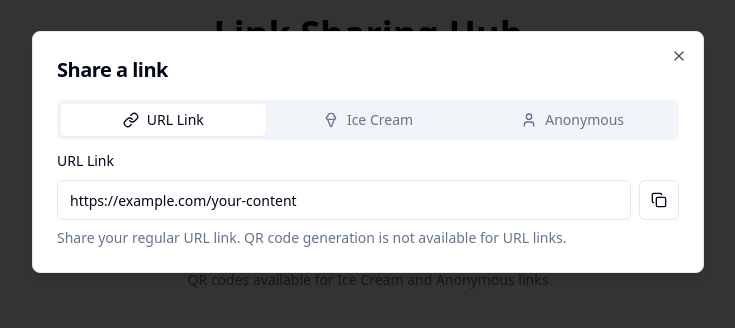
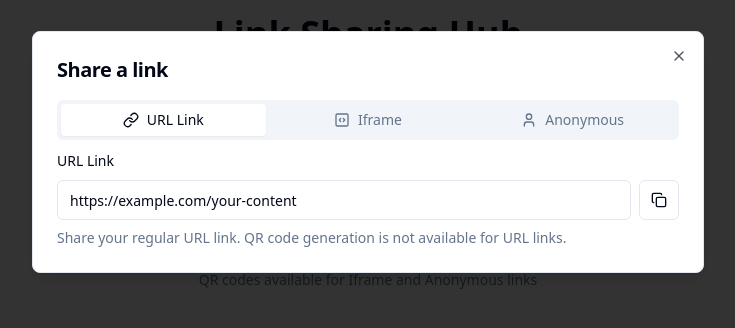
Before and after one commit to SKohl-a/triple-link-generator, a React (Vite) app: page / in a window 1280 px wide. Both pictures are taken after a click on the button "Share a Link". Shown: the part 248-576 px from the top of the page, without its empty margins (272-1007 px from the left). Built offline with nearby package versions, Linux system fonts and the light colour scheme.

Commit message:
Refactor: Ice cream link to iframe
The ice cream link type is now rendered as an iframe.

```diff
--- a/src/components/LinkShareModal.tsx
+++ b/src/components/LinkShareModal.tsx
@@ -5,7 +5,7 @@ import { Button } from '@/components/ui/button';
 import { Input } from '@/components/ui/input';
 import { Label } from '@/components/ui/label';
 import { Tabs, TabsContent, TabsList, TabsTrigger } from '@/components/ui/tabs';
-import { Copy, QrCode, Link, IceCream, User } from 'lucide-react';
+import { Copy, QrCode, Link, SquareCode, User } from 'lucide-react';
 import { useToast } from '@/hooks/use-toast';
 import QRCodeGenerator from './QRCodeGenerator';
 
@@ -17,7 +17,7 @@ interface LinkShareModalProps {
 const LinkShareModal: React.FC<LinkShareModalProps> = ({ isOpen, onClose }) => {
   const [activeTab, setActiveTab] = useState('url');
   const [urlLink, setUrlLink] = useState('https://example.com/your-content');
-  const [iceCreamLink, setIceCreamLink] = useState('https://icecream.app/sweet-treats/12345');
+  const [iframeLink, setIframeLink] = useState('<iframe src="https://example.com/embed" width="100%" height="400"></iframe>');
   const [anonymousLink, setAnonymousLink] = useState('https://anon.link/secret/abc123def');
   const [showQR, setShowQR] = useState<string | null>(null);
   const { toast } = useToast();
@@ -33,7 +33,7 @@ const LinkShareModal: React.FC<LinkShareModalProps> = ({ isOpen, onClose }) => {
   const getCurrentLink = () => {
     switch (activeTab) {
       case 'url': return urlLink;
-      case 'icecream': return iceCreamLink;
+      case 'iframe': return iframeLink;
       case 'anonymous': return anonymousLink;
       default: return '';
     }
@@ -54,9 +54,9 @@ const LinkShareModal: React.FC<LinkShareModalProps> = ({ isOpen, onClose }) => {
               <Link className="w-4 h-4" />
               URL Link
             </TabsTrigger>
-            <TabsTrigger value="icecream" className="flex items-center gap-2">
-              <IceCream className="w-4 h-4" />
-              Ice Cream
+            <TabsTrigger value="iframe" className="flex items-center gap-2">
+              <SquareCode className="w-4 h-4" />
+              Iframe
             </TabsTrigger>
             <TabsTrigger value="anonymous" className="flex items-center gap-2">
               <User className="w-4 h-4" />
@@ -89,34 +89,34 @@ const LinkShareModal: React.FC<LinkShareModalProps> = ({ isOpen, onClose }) => {
             </div>
           </TabsContent>
 
-          <TabsContent value="icecream" className="space-y-4">
+          <TabsContent value="iframe" className="space-y-4">
             <div className="space-y-2">
-              <Label htmlFor="icecream-link">Ice Cream Link</Label>
+              <Label htmlFor="iframe-link">Iframe Code</Label>
               <div className="flex space-x-2">
                 <Input
-                  id="icecream-link"
-                  value={iceCreamLink}
-                  onChange={(e) => setIceCreamLink(e.target.value)}
+                  id="iframe-link"
+                  value={iframeLink}
+                  onChange={(e) => setIframeLink(e.target.value)}
                   className="flex-1"
-                  placeholder="Enter your ice cream link"
+                  placeholder="Enter your iframe code"
                 />
                 <Button
                   variant="outline"
                   size="icon"
-                  onClick={() => handleCopy(iceCreamLink)}
+                  onClick={() => handleCopy(iframeLink)}
                 >
                   <Copy className="w-4 h-4" />
                 </Button>
                 <Button
                   variant="outline"
                   size="icon"
-                  onClick={() => setShowQR(showQR === 'icecream' ? null : 'icecream')}
+                  onClick={() => setShowQR(showQR === 'iframe' ? null : 'iframe')}
                 >
                   <QrCode className="w-4 h-4" />
                 </Button>
               </div>
               <p className="text-sm text-muted-foreground">
-                Share your sweet ice cream content with a special themed link.
+                Share your iframe embed code for easy integration into websites.
               </p>
             </div>
           </TabsContent>
--- a/src/pages/Index.tsx
+++ b/src/pages/Index.tsx
@@ -13,7 +13,7 @@ const Index = () => {
         <div className="space-y-4">
           <h1 className="text-4xl font-bold">Link Sharing Hub</h1>
           <p className="text-xl text-muted-foreground max-w-2xl mx-auto">
-            Share your content with different types of links. Generate QR codes for ice cream and anonymous links.
+            Share your content with different types of links. Generate QR codes for iframe and anonymous links.
           </p>
         </div>
 
@@ -28,8 +28,8 @@ const Index = () => {
           </Button>
 
           <div className="text-sm text-muted-foreground">
-            <p>Choose from URL, Ice Cream, or Anonymous link types</p>
-            <p>QR codes available for Ice Cream and Anonymous links</p>
+            <p>Choose from URL, Iframe, or Anonymous link types</p>
+            <p>QR codes available for Iframe and Anonymous links</p>
           </div>
         </div>
 
```
